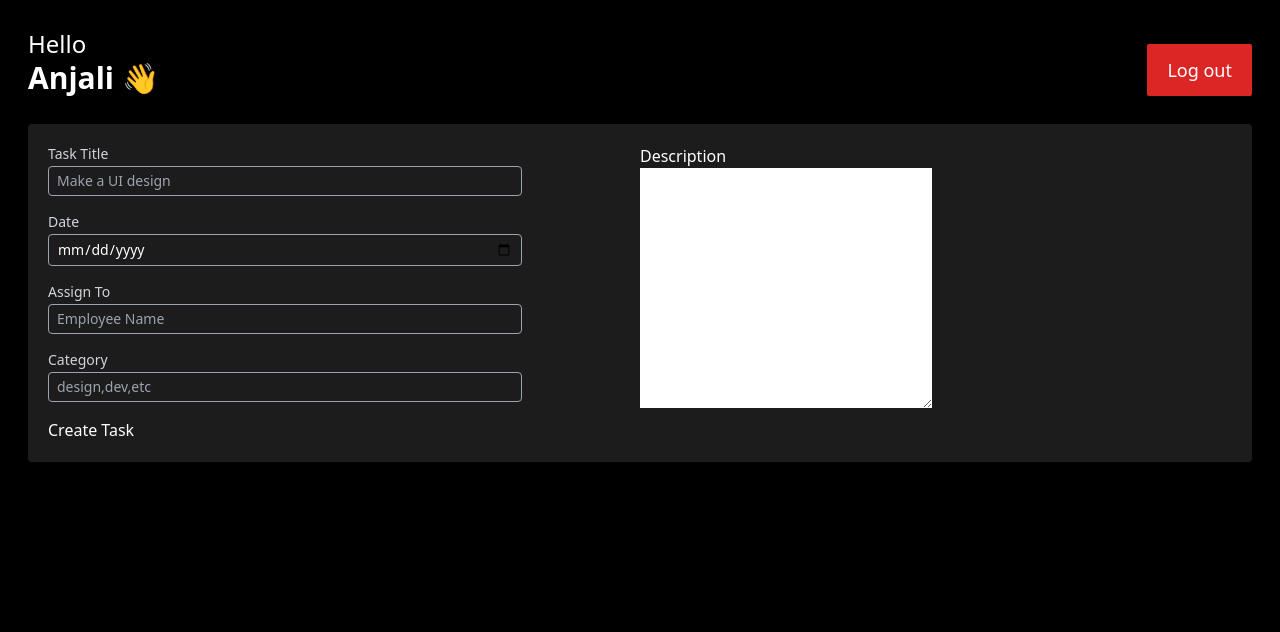
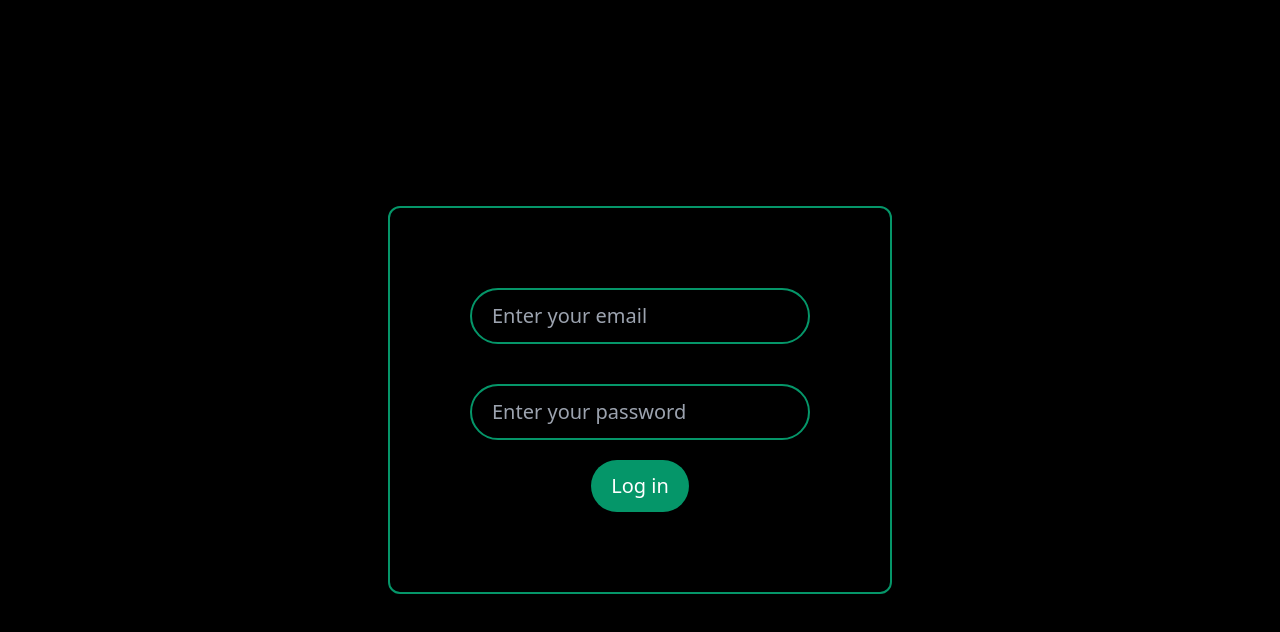
Before and after one commit to Anjali-Bhanushali/employeemanagementsystem, a React (Vite) app: page / in a window 1280 px wide. Shown: the top 632 px of the page. Built offline with nearby package versions, Linux system fonts and the light colour scheme.

Commit message:
Refactor admin dashboard and add task components
Extracted task creation and listing into CreateTask and AllTask components. Updated AdminDashboard to use these new components. Introduced AuthContext and TaskContext wrappers in main.jsx for context management. Minor updates to README and index.css.

```diff
--- a/src/App.jsx
+++ b/src/App.jsx
@@ -9,9 +9,9 @@
 
   return (
     <>
-      {/* <Login /> */}
+      <Login />
       {/* <EmployeeDashboard /> */}
-      <AdminDashboard />
+      {/* <AdminDashboard /> */}
 
     </>
   )
--- a/src/components/Dashboard/AdminDashboard.jsx
+++ b/src/components/Dashboard/AdminDashboard.jsx
@@ -1,39 +1,14 @@
 import React from "react";
 import Header from "../other/Header";
+import CreateTask from "../other/CreateTask";
+import AllTask from "../other/AllTask";
 
 const AdminDashboard = () => {
     return (
         <div className="h-screen w-full p-7 text-white">
             <Header />
-            <div className="p-5 bg-[#1c1c1c] mt-7 rounded">
-                <form className="flex flex-wrap w-full items-start justify-between">
-                    <div className="w-1/2 ">
-                        <div>
-                           <h3 className=" text-sm text-gray-300 mb-0.5">Task Title</h3>
-                           <input className="text-sm py-1 px-2 w-4/5 rounded outline-none bg-transparent border-[1px] border-gray-400 mb-4" type="text" placeholder="Make a UI design" />
-                        </div>
-                        <div>
-                           <h3 className=" text-sm text-gray-300 mb-0.5">Date</h3>
-                           <input className="text-sm py-1 px-2 w-4/5 rounded outline-none bg-transparent border-[1px] border-gray-400 mb-4" type="Date" />
-                        </div>
-                        <div>
-                           <h3 className=" text-sm text-gray-300 mb-0.5">Assign To</h3>
-                           <input className="text-sm py-1 px-2 w-4/5 rounded outline-none bg-transparent border-[1px] border-gray-400 mb-4" type="text" placeholder="Employee Name" />
-                        </div>
-                        <div>
-                           <h4 className=" text-sm text-gray-300 mb-0.5">Category</h4>
-                           <input className="text-sm py-1 px-2 w-4/5 rounded outline-none bg-transparent border-[1px] border-gray-400 mb-4" type="text" placeholder="design,dev,etc" />
-                        </div>
-                    </div>
-
-                    <div className="w-1/2 ">
-                        <h3>Description</h3>
-                        <textarea name="" id="" cols={30} rows={10}></textarea>
-                    </div>
-
-                    <button>Create Task</button>
-                </form>
-            </div>
+            <CreateTask />
+            <AllTask />
         </div>
     )
 }
--- /dev/null
+++ b/src/components/other/AllTask.jsx
@@ -0,0 +1,35 @@
+import React from "react";
+
+const AllTask = () => {
+    return(
+       <div className="bg-[1c1c1c] p-5 mt-5 rounded h-48 overflow-auto ">
+            <div className="bg-emerald-600 mb-2 py-2 px-4 flex justify-between rounded">
+                <h2>Anjali</h2>
+                <h3>Make a UI Design</h3>
+                <h5>Status</h5>
+            </div>
+            <div className="bg-emerald-600 mb-2 py-2 px-4 flex justify-between rounded">
+                <h2>Anjali</h2>
+                <h3>Make a UI Design</h3>
+                <h5>Status</h5>
+            </div>
+            <div className="bg-emerald-600 mb-2 py-2 px-4 flex justify-between rounded">
+                <h2>Anjali</h2>
+                <h3>Make a UI Design</h3>
+                <h5>Status</h5>
+            </div>
+            <div className="bg-emerald-600 mb-2 py-2 px-4 flex justify-between rounded">
+                <h2>Anjali</h2>
+                <h3>Make a UI Design</h3>
+                <h5>Status</h5>
+            </div>
+            <div className="bg-emerald-600 mb-2 py-2 px-4 flex justify-between rounded">
+                <h2>Anjali</h2>
+                <h3>Make a UI Design</h3>
+                <h5>Status</h5>
+            </div>
+       </div>
+    )
+}
+
+export default AllTask
--- /dev/null
+++ b/src/components/other/CreateTask.jsx
@@ -0,0 +1,36 @@
+import React from "react";
+
+const CreateTask = () => {
+    return (
+         <div className="p-5 bg-[#1c1c1c] mt-7 rounded">
+                <form className="flex flex-wrap w-full items-start justify-between">
+                    <div className="w-1/2 ">
+                        <div>
+                           <h3 className=" text-sm text-gray-300 mb-0.5">Task Title</h3>
+                           <input className="text-sm py-1 px-2 w-4/5 rounded outline-none bg-transparent border-[1px] border-gray-400 mb-4" type="text" placeholder="Make a UI design" />
+                        </div>
+                        <div>
+                           <h3 className=" text-sm text-gray-300 mb-0.5">Date</h3>
+                           <input className="text-sm py-1 px-2 w-4/5 rounded outline-none bg-transparent border-[1px] border-gray-400 mb-4" type="Date" />
+                        </div>
+                        <div>
+                           <h3 className=" text-sm text-gray-300 mb-0.5">Assign To</h3>
+                           <input className="text-sm py-1 px-2 w-4/5 rounded outline-none bg-transparent border-[1px] border-gray-400 mb-4" type="text" placeholder="Employee Name" />
+                        </div>
+                        <div>
+                           <h4 className=" text-sm text-gray-300 mb-0.5">Category</h4>
+                           <input className="text-sm py-1 px-2 w-4/5 rounded outline-none bg-transparent border-[1px] border-gray-400 mb-4" type="text" placeholder="design,dev,etc" />
+                        </div>
+                    </div>
+
+                    <div className="w-1/2 ">
+                        <h3 className=" text-sm text-gray-300 mb-0.5">Description</h3>
+                        <textarea className="text-sm py-1 px-2  rounded outline-none bg-transparent border-[1px] border-gray-400 mb-4 w-full" name="" id="" cols={30} rows={10}></textarea>
+                        <button className="bg-emerald-500 py-3 hover:bg-emerald-600 px-5 rounded text-sm mt-4 w-full ">Create Task</button>
+                    </div>
+                </form>
+            </div>
+    )
+}
+
+export default CreateTask
--- a/src/context/AuthContext.jsx
+++ b/src/context/AuthContext.jsx
@@ -0,0 +1,9 @@
+import React from "react";
+
+const AuthContext = ({children}) => {
+    return (
+      <div className="text-white">{children}</div>
+    )
+}
+
+export default AuthContext
--- a/src/context/TaskContext.jsx
+++ b/src/context/TaskContext.jsx
@@ -0,0 +1,9 @@
+import React from "react";
+
+const TaskContext = ({children}) => {
+    return(
+       <div>{children}</div>
+    )
+}
+
+export default TaskContext
--- a/src/index.css
+++ b/src/index.css
@@ -4,7 +4,7 @@
 @tailwind utilities;
 
 body{
-  background-color: black;
+ background-color: black;
 }
 
 #tasklist::-webkit-scrollbar{
--- a/src/main.jsx
+++ b/src/main.jsx
@@ -2,9 +2,16 @@
 import { createRoot } from 'react-dom/client'
 import './index.css'
 import App from './App'
+import AuthContext from './context/AuthContext'
+import TaskContext from './context/TaskContext'
+
 
 createRoot(document.getElementById('root')).render(
   <StrictMode>
-    <App />
+    <AuthContext>
+     <TaskContext>
+        <App />
+     </TaskContext>
+    </AuthContext>
   </StrictMode>,
 )
```
Also changed, not shown: 1 other file (tests, documents, lock files or other folders).
